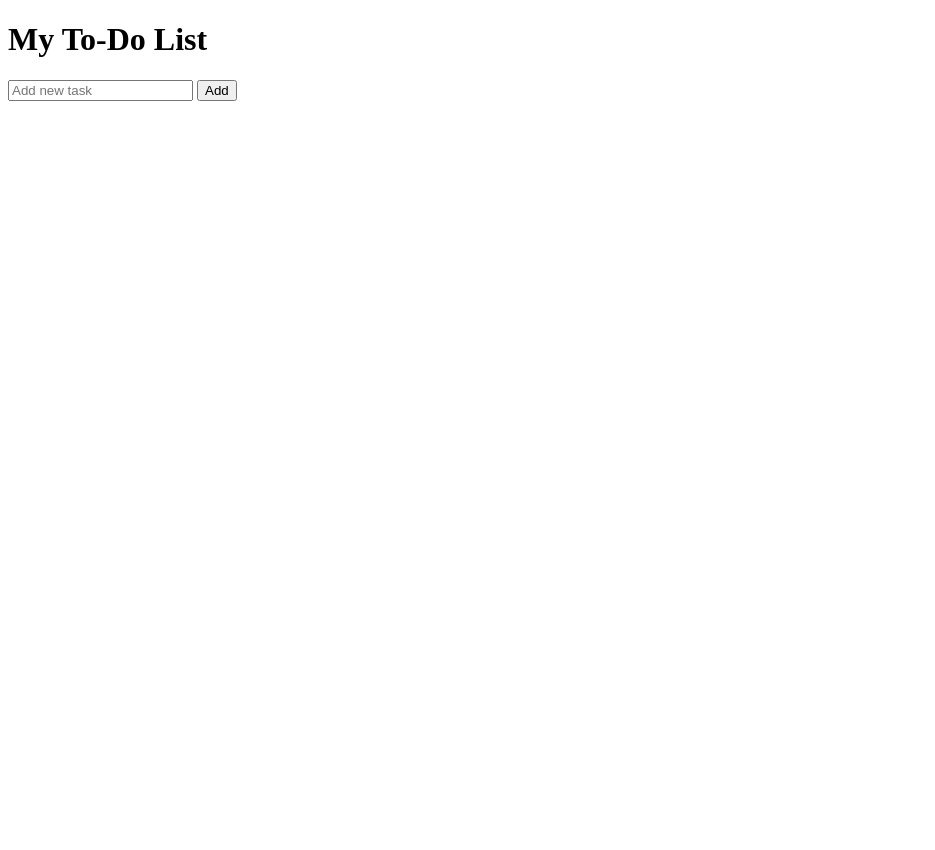
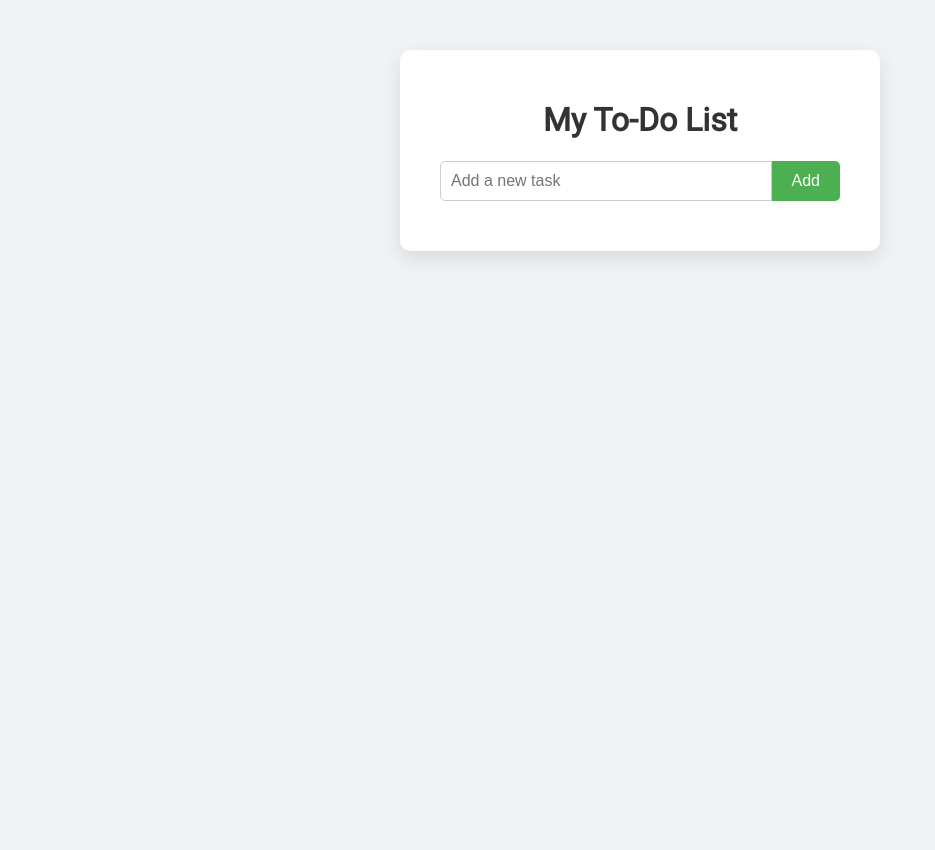
Before and after one commit to Amalroy98/todo-app, a Flask app: page / in a window 1280 px wide. Shown: the whole page, without its empty margins (0-935 px from the left). Before the commit the page ends 101 px from the top, so only its background shows below. Run offline with Flask 3, Linux system fonts and the light colour scheme.

Commit message:
Enhanced frontend with modern UI

```diff
--- a/templates/index.html
+++ b/templates/index.html
@@ -1,18 +1,92 @@
 <!DOCTYPE html>
-<html>
+<html lang="en">
 <head>
-    <title>To-Do List</title>
+    <meta charset="UTF-8">
+    <title>My To-Do App</title>
+    <link href="https://fonts.googleapis.com/css2?family=Roboto&display=swap" rel="stylesheet">
+    <style>
+        body {
+            font-family: 'Roboto', sans-serif;
+            background-color: #f0f2f5;
+            display: flex;
+            justify-content: center;
+            align-items: flex-start;
+            min-height: 100vh;
+            margin: 0;
+            padding-top: 50px;
+        }
+        .container {
+            background: white;
+            padding: 30px 40px;
+            border-radius: 10px;
+            box-shadow: 0 8px 20px rgba(0,0,0,0.1);
+            width: 400px;
+        }
+        h1 {
+            text-align: center;
+            color: #333;
+        }
+        form {
+            display: flex;
+            margin-bottom: 20px;
+        }
+        input[type="text"] {
+            flex: 1;
+            padding: 10px;
+            border-radius: 5px 0 0 5px;
+            border: 1px solid #ccc;
+            font-size: 16px;
+        }
+        button {
+            padding: 10px 20px;
+            border: none;
+            background-color: #4CAF50;
+            color: white;
+            font-size: 16px;
+            border-radius: 0 5px 5px 0;
+            cursor: pointer;
+        }
+        button:hover {
+            background-color: #45a049;
+        }
+        ul {
+            list-style-type: none;
+            padding: 0;
+        }
+        li {
+            background: #f9f9f9;
+            padding: 10px;
+            margin-bottom: 10px;
+            border-radius: 5px;
+            display: flex;
+            justify-content: space-between;
+            align-items: center;
+        }
+        a {
+            color: #e74c3c;
+            text-decoration: none;
+            font-weight: bold;
+        }
+        a:hover {
+            text-decoration: underline;
+        }
+    </style>
 </head>
 <body>
+    <div class="container">
         <h1>My To-Do List</h1>
         <form method="POST">
-        <input type="text" name="content" placeholder="Add new task" required>
+            <input type="text" name="content" placeholder="Add a new task" required>
             <button type="submit">Add</button>
         </form>
         <ul>
             {% for task in tasks %}
-        <li>{{ task.content }} <a href="/delete/{{ task.id }}">Delete</a></li>
+            <li>
+                {{ task.content }}
+                <a href="/delete/{{ task.id }}">Delete</a>
+            </li>
             {% endfor %}
         </ul>
+    </div>
 </body>
 </html>
```
Lines whose indentation alone changed are shown as unchanged.
